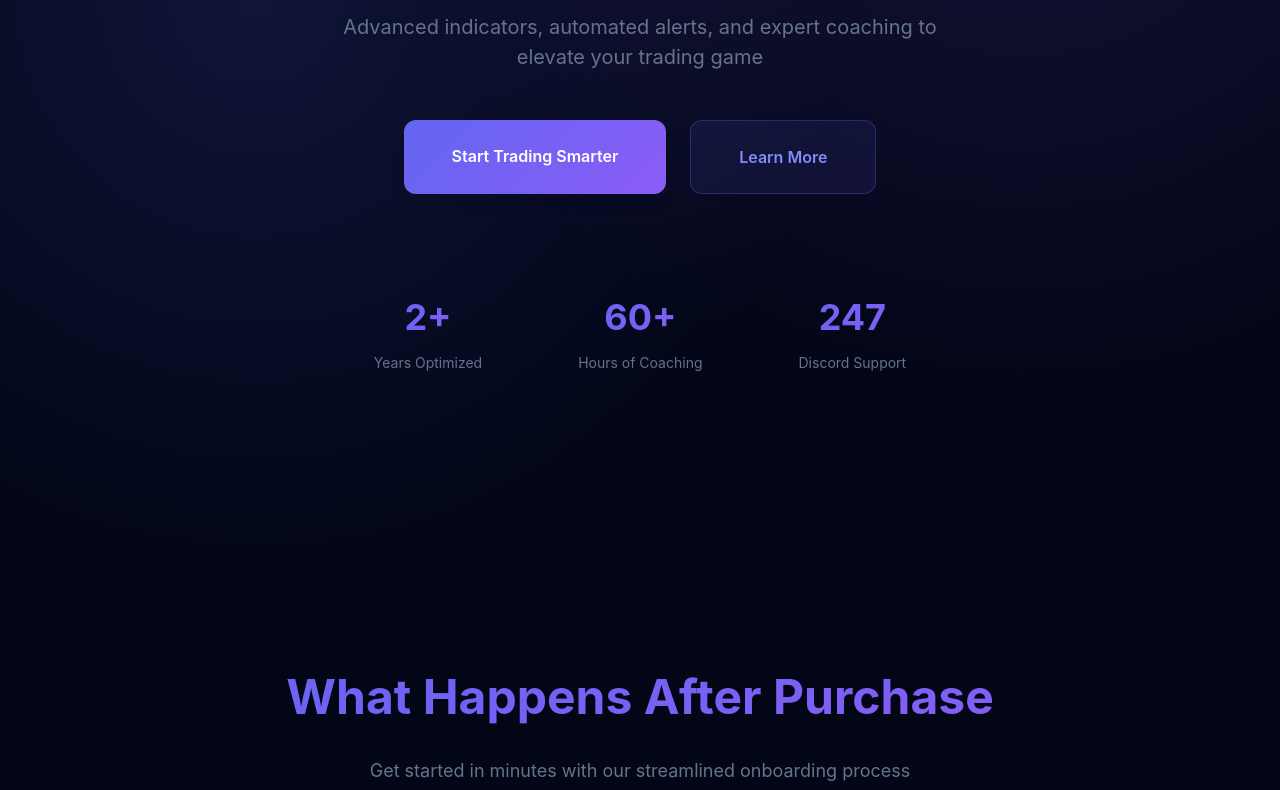
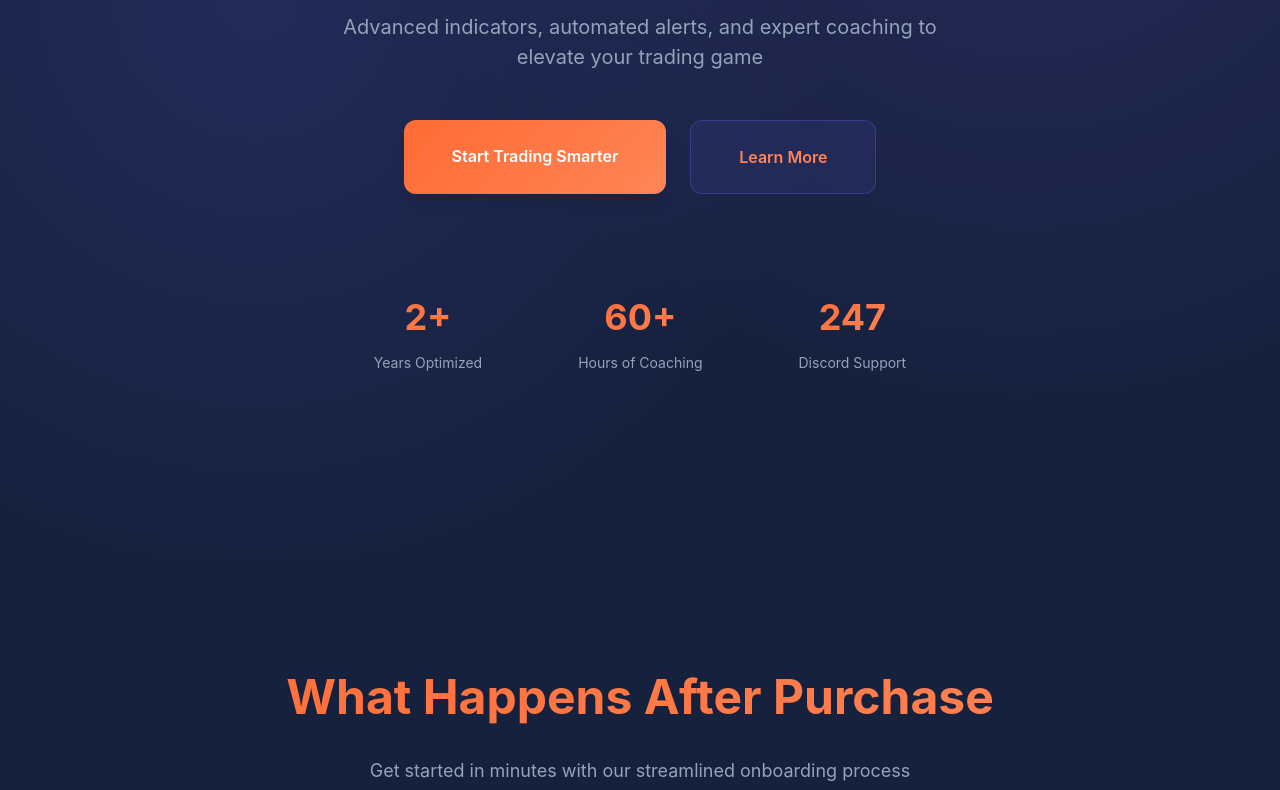
Before and after one commit to AlexGCole/MarketSniper, a website: page public/index.html in a window 1280 px wide. Shown: the part 568-1358 px from the top of the page. Drawn offline with Linux system fonts and the light colour scheme.

Commit message:
Updated colors

```diff
--- a/public/css/variables.css
+++ b/public/css/variables.css
@@ -1,26 +1,28 @@
 :root {
-    /* Colors */
-    --primary: #6366f1;
-    --primary-dark: #4f46e5;
-    --primary-light: #818cf8;
-    --secondary: #8b5cf6;
-    --accent: #ec4899;
+    /* Colors - Orange/Navy Trading Theme */
+    --primary: #ff6b35;
+    --primary-dark: #e85a2b;
+    --primary-light: #ff8556;
+    --secondary: #004e89;
+    --secondary-dark: #003d6e;
+    --accent: #00a6fb;
     --success: #10b981;
-    --warning: #f59e0b;
+    --warning: #ffa500;
     --danger: #ef4444;
 
     /* Neutrals */
-    --dark: #0f172a;
-    --darker: #020617;
+    --dark: #1a1a2e;
+    --darker: #16213e;
     --gray: #334155;
-    --gray-light: #64748b;
-    --light: #f1f5f9;
+    --gray-light: #94a3b8;
+    --light: #f8f9fa;
     --white: #ffffff;
 
     /* Gradients */
-    --gradient-primary: linear-gradient(135deg, var(--primary) 0%, var(--secondary) 100%);
-    --gradient-accent: linear-gradient(135deg, var(--accent) 0%, var(--secondary) 100%);
-    --gradient-dark: linear-gradient(180deg, var(--darker) 0%, var(--dark) 100%);
+    --gradient-primary: linear-gradient(135deg, #ff6b35 0%, #ff8556 100%);
+    --gradient-secondary: linear-gradient(135deg, #004e89 0%, #00a6fb 100%);
+    --gradient-accent: linear-gradient(135deg, #00a6fb 0%, #004e89 100%);
+    --gradient-dark: linear-gradient(180deg, #16213e 0%, #1a1a2e 100%);
 
     /* Spacing */
     --spacing-xs: 0.5rem;
@@ -44,7 +46,8 @@
     --shadow-md: 0 4px 6px -1px rgba(0, 0, 0, 0.1);
     --shadow-lg: 0 10px 15px -3px rgba(0, 0, 0, 0.1);
     --shadow-xl: 0 20px 25px -5px rgba(0, 0, 0, 0.1);
-    --shadow-glow: 0 0 30px rgba(99, 102, 241, 0.3);
+    --shadow-glow: 0 0 30px rgba(255, 107, 53, 0.3);
+    --shadow-glow-blue: 0 0 30px rgba(0, 166, 251, 0.3);
 
     /* Transitions */
     --transition-fast: 150ms ease-in-out;
```
Also changed, not shown: server.js (+30 -0 lines), 1 other file.
